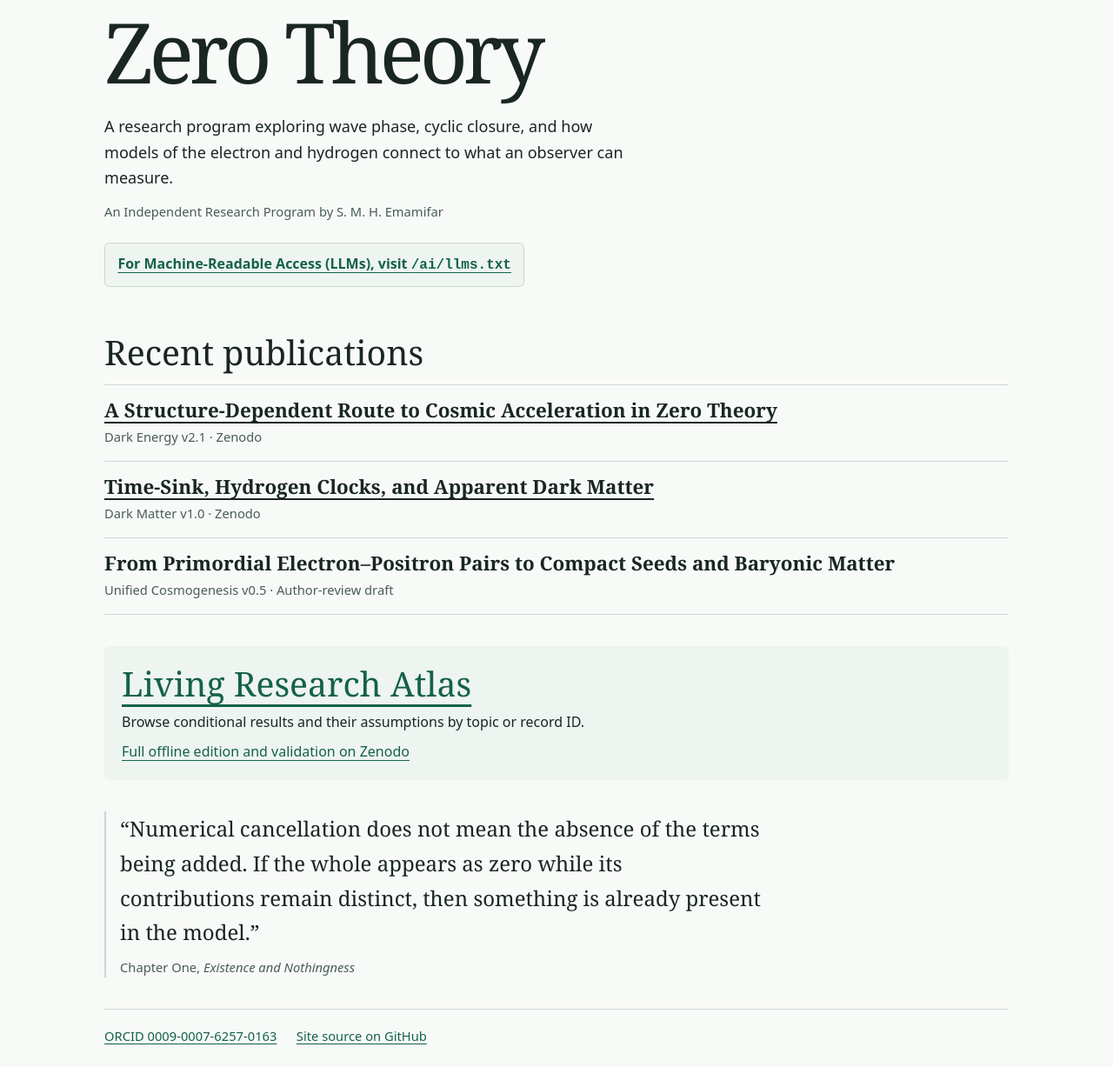
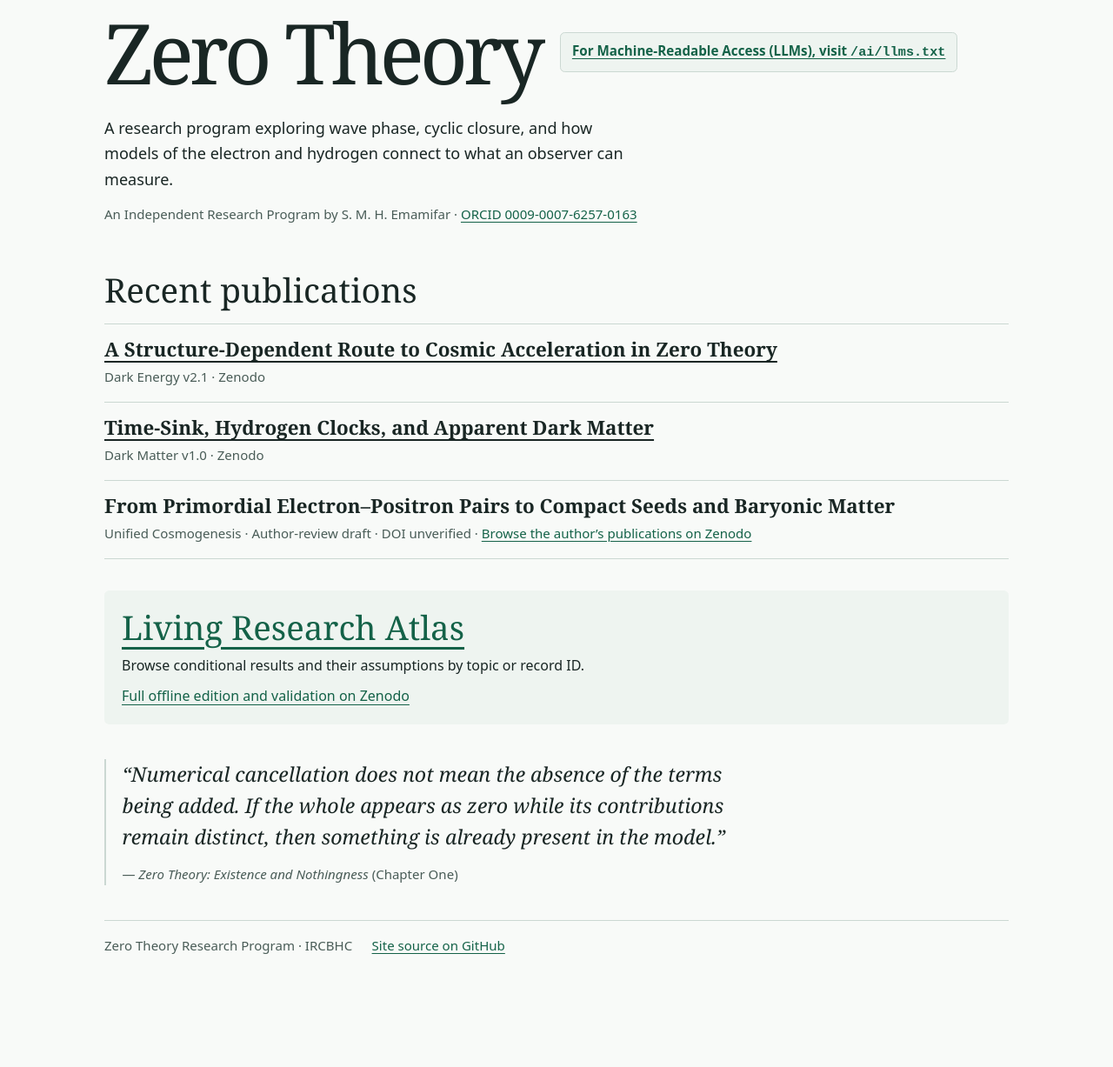
Before and after one commit to IRCBHC/ircbhc.github.io, a plain HTML site: page index.html in a window 1280 px wide. Shown: the part 152-1379 px from the top of the page at 87% size. After the commit the page ends 1275 px from the top, so only its background shows below. Drawn offline with Linux system fonts and the light colour scheme.

Commit message:
Finalize publication links and homepage attribution

```diff
--- a/index.html
+++ b/index.html
@@ -3,86 +3,79 @@
 <head>
   <meta charset="utf-8">
   <meta name="viewport" content="width=device-width, initial-scale=1">
-  <meta name="description" content="The Zero Theory Research Program by S. M. H. Emamifar. Read recent papers, explore the Living Research Atlas, or open the machine-readable index.">
   <meta name="color-scheme" content="light dark">
+  <meta name="description" content="The Zero Theory Research Program by S. M. H. Emamifar. Read recent papers, explore the Living Research Atlas, and access the machine-readable research index.">
   <title>Zero Theory Research Program | IRCBHC</title>
   <link rel="canonical" href="https://ircbhc.github.io/">
   <link rel="alternate" type="text/plain" title="Machine-readable research index" href="/ai/llms.txt">
   <style>
     :root {
       color-scheme: light dark;
-      --bg: #f8faf8;
-      --ink: #192624;
+      --background: #f8faf8;
+      --text: #192624;
       --muted: #495c57;
       --accent: #146248;
-      --line: #cbd8d2;
-      --panel: #eef4f0;
+      --border: #cbd8d2;
+      --surface: #eef4f0;
     }
-
     @media (prefers-color-scheme: dark) {
       :root {
-        --bg: #111a1e;
-        --ink: #eef4ee;
+        --background: #111a1e;
+        --text: #eef4ee;
         --muted: #b7c9c5;
         --accent: #b1efd0;
-        --line: #3e565a;
-        --panel: #19282b;
+        --border: #3e565a;
+        --surface: #19282b;
       }
     }
-
     * { box-sizing: border-box; }
-    body {
-      margin: 0;
-      background: var(--bg);
-      color: var(--ink);
-      font: 1rem/1.65 system-ui, sans-serif;
-    }
+    body { margin: 0; background: var(--background); color: var(--text); font: 1rem/1.65 system-ui, sans-serif; }
     a { color: var(--accent); text-underline-offset: .22em; }
     a:focus-visible { outline: 2px solid var(--accent); outline-offset: .25rem; }
-    p, ul, blockquote, figure { margin: 0; }
+    h1, h2, h3, p, ul, figure, blockquote { margin: 0; }
     .wrap { width: min(65rem, calc(100% - 2.5rem)); margin-inline: auto; }
-    .bar, nav, footer { display: flex; flex-wrap: wrap; align-items: center; gap: .5rem 1.4rem; }
+    header { border-bottom: 1px solid var(--border); }
+    .bar, nav, .hero-title, footer { display: flex; flex-wrap: wrap; align-items: center; gap: .6rem 1.4rem; }
     .bar { justify-content: space-between; padding-block: 1rem; }
-    .wordmark { color: var(--ink); font-weight: 700; letter-spacing: .12em; text-decoration: none; }
-    header { border-bottom: 1px solid var(--line); }
+    .wordmark { color: var(--text); font-weight: 700; letter-spacing: .12em; text-decoration: none; }
     .hero { padding-block: clamp(2.75rem, 8vw, 6rem) 2.25rem; }
     h1, h2, h3, blockquote { font-family: Georgia, "Times New Roman", serif; }
-    h1, h2, h3 { margin: 0; line-height: 1.16; }
-    h1 { font-size: clamp(3.2rem, 10vw, 6rem); font-weight: 400; letter-spacing: -.055em; }
-    h2 { font-size: clamp(1.8rem, 4vw, 2.45rem); font-weight: 400; }
+    h1, h2, h3 { line-height: 1.18; }
+    h1 { font-size: clamp(3rem, 9vw, 6rem); font-weight: 400; letter-spacing: -.055em; }
+    h2 { font-size: clamp(1.8rem, 4vw, 2.4rem); font-weight: 400; }
     h3 { font-size: clamp(1.15rem, 2.5vw, 1.4rem); }
-    h3 a { color: var(--ink); }
-    .lede { max-width: 58ch; margin-top: 1rem; font-size: 1.13rem; }
-    .byline, .meta, figcaption, footer { color: var(--muted); font-size: .92rem; }
-    .byline { margin-top: .65rem; }
-    .machine {
+    h3 a { color: var(--text); }
+    .machine-link {
       display: inline-block;
       max-width: 100%;
-      margin-top: 1.5rem;
-      padding: .65rem .9rem;
-      border: 1px solid var(--line);
+      padding: .55rem .8rem;
+      border: 1px solid var(--border);
       border-radius: .35rem;
-      background: var(--panel);
+      background: var(--surface);
+      font-size: .95rem;
       font-weight: 650;
       overflow-wrap: anywhere;
     }
-    .publications { margin: 1rem 0 2.25rem; }
-    .papers { margin-top: .9rem; padding: 0; list-style: none; }
-    .papers li { padding-block: 1rem; border-top: 1px solid var(--line); }
-    .papers li:last-child { border-bottom: 1px solid var(--line); }
-    .meta { margin-top: .3rem; }
-    .atlas { padding: 1.25rem; background: var(--panel); border-radius: .35rem; }
+    .lede { max-width: 60ch; margin-top: 1rem; font-size: 1.13rem; }
+    .byline, .metadata, figcaption, footer { color: var(--muted); font-size: .94rem; }
+    .byline { margin-top: .75rem; }
+    .publications { margin-block: 1rem 2.25rem; }
+    .papers { margin-top: 1rem; padding: 0; list-style: none; }
+    .papers li { padding-block: 1rem; border-top: 1px solid var(--border); }
+    .papers li:last-child { border-bottom: 1px solid var(--border); }
+    .metadata { margin-top: .35rem; }
+    .atlas { padding: 1.25rem; border-radius: .35rem; background: var(--surface); }
     .atlas p { margin-top: .5rem; }
-    figure { margin-block: 2.25rem; padding-inline-start: 1rem; border-inline-start: 2px solid var(--line); }
-    blockquote { max-width: 55ch; font-size: clamp(1.15rem, 2.5vw, 1.5rem); }
-    figcaption { margin-top: .5rem; }
-    footer { padding-block: 1.1rem 1.5rem; border-top: 1px solid var(--line); }
+    .chapter-quote { margin-block: 2.5rem; padding-inline-start: 1.15rem; border-inline-start: 2px solid var(--border); }
+    blockquote { max-width: 58ch; font-size: clamp(1.12rem, 2.4vw, 1.45rem); font-style: italic; line-height: 1.55; }
+    figcaption { margin-top: .75rem; }
+    footer { padding-block: 1rem 1.5rem; border-top: 1px solid var(--border); }
   </style>
 </head>
 <body>
   <header>
     <div class="wrap bar">
-      <a class="wordmark" href="./">IRCBHC</a>
+      <a class="wordmark" href="/">IRCBHC</a>
       <nav aria-label="Main navigation">
         <a href="#publications">Publications</a>
         <a href="/atlas.html">Atlas</a>
@@ -91,50 +84,52 @@
       </nav>
     </div>
   </header>
-
   <main class="wrap">
     <section class="hero" aria-labelledby="site-title">
-      <h1 id="site-title">Zero Theory</h1>
+      <div class="hero-title">
+        <h1 id="site-title">Zero Theory</h1>
+        <a class="machine-link" href="/ai/llms.txt">For Machine-Readable Access (LLMs), visit <code>/ai/llms.txt</code></a>
+      </div>
       <p class="lede">A research program exploring wave phase, cyclic closure, and how models of the electron and hydrogen connect to what an observer can measure.</p>
-      <p class="byline">An Independent Research Program by S. M. H. Emamifar</p>
-      <a class="machine" href="/ai/llms.txt">For Machine-Readable Access (LLMs), visit <code>/ai/llms.txt</code></a>
+      <p class="byline">
+        An Independent Research Program by S. M. H. Emamifar
+        · <a rel="me" href="https://orcid.org/0009-0007-6257-0163">ORCID 0009-0007-6257-0163</a>
+      </p>
     </section>
-
     <section class="publications" aria-labelledby="publications">
       <h2 id="publications">Recent publications</h2>
       <ul class="papers">
         <li>
           <h3><a href="https://doi.org/10.5281/zenodo.22833730">A Structure-Dependent Route to Cosmic Acceleration in Zero Theory</a></h3>
-          <p class="meta">Dark Energy v2.1 · Zenodo</p>
+          <p class="metadata">Dark Energy v2.1 · Zenodo</p>
         </li>
         <li>
           <h3><a href="https://doi.org/10.5281/zenodo.22823093">Time-Sink, Hydrogen Clocks, and Apparent Dark Matter</a></h3>
-          <p class="meta">Dark Matter v1.0 · Zenodo</p>
+          <p class="metadata">Dark Matter v1.0 · Zenodo</p>
         </li>
         <li>
-          <!-- No public record was verified for v0.5. Link the title when its record is available. -->
           <h3>From Primordial Electron–Positron Pairs to Compact Seeds and Baryonic Matter</h3>
-          <p class="meta">Unified Cosmogenesis v0.5 · Author-review draft</p>
+          <p class="metadata">
+            Unified Cosmogenesis · Author-review draft · DOI unverified
+            · <a href="https://zenodo.org/search?q=creators.name%3AEmamifar">Browse the author’s publications on Zenodo</a>
+          </p>
         </li>
       </ul>
     </section>
-
     <section class="atlas" aria-labelledby="atlas-title">
       <h2 id="atlas-title"><a href="/atlas.html">Living Research Atlas</a></h2>
       <p>Browse conditional results and their assumptions by topic or record ID.</p>
       <p><a href="https://zenodo.org/records/24383891">Full offline edition and validation on Zenodo</a></p>
     </section>
-
-    <figure>
+    <figure class="chapter-quote">
       <blockquote>
         <p>“Numerical cancellation does not mean the absence of the terms being added. If the whole appears as zero while its contributions remain distinct, then something is already present in the model.”</p>
       </blockquote>
-      <figcaption>Chapter One, <cite>Existence and Nothingness</cite></figcaption>
+      <figcaption>— <cite>Zero Theory: Existence and Nothingness</cite> (Chapter One)</figcaption>
     </figure>
   </main>
-
   <footer class="wrap">
-    <a rel="me" href="https://orcid.org/0009-0007-6257-0163">ORCID 0009-0007-6257-0163</a>
+    <span>Zero Theory Research Program · IRCBHC</span>
     <a href="https://github.com/IRCBHC/ircbhc.github.io">Site source on GitHub</a>
   </footer>
 </body>
```
